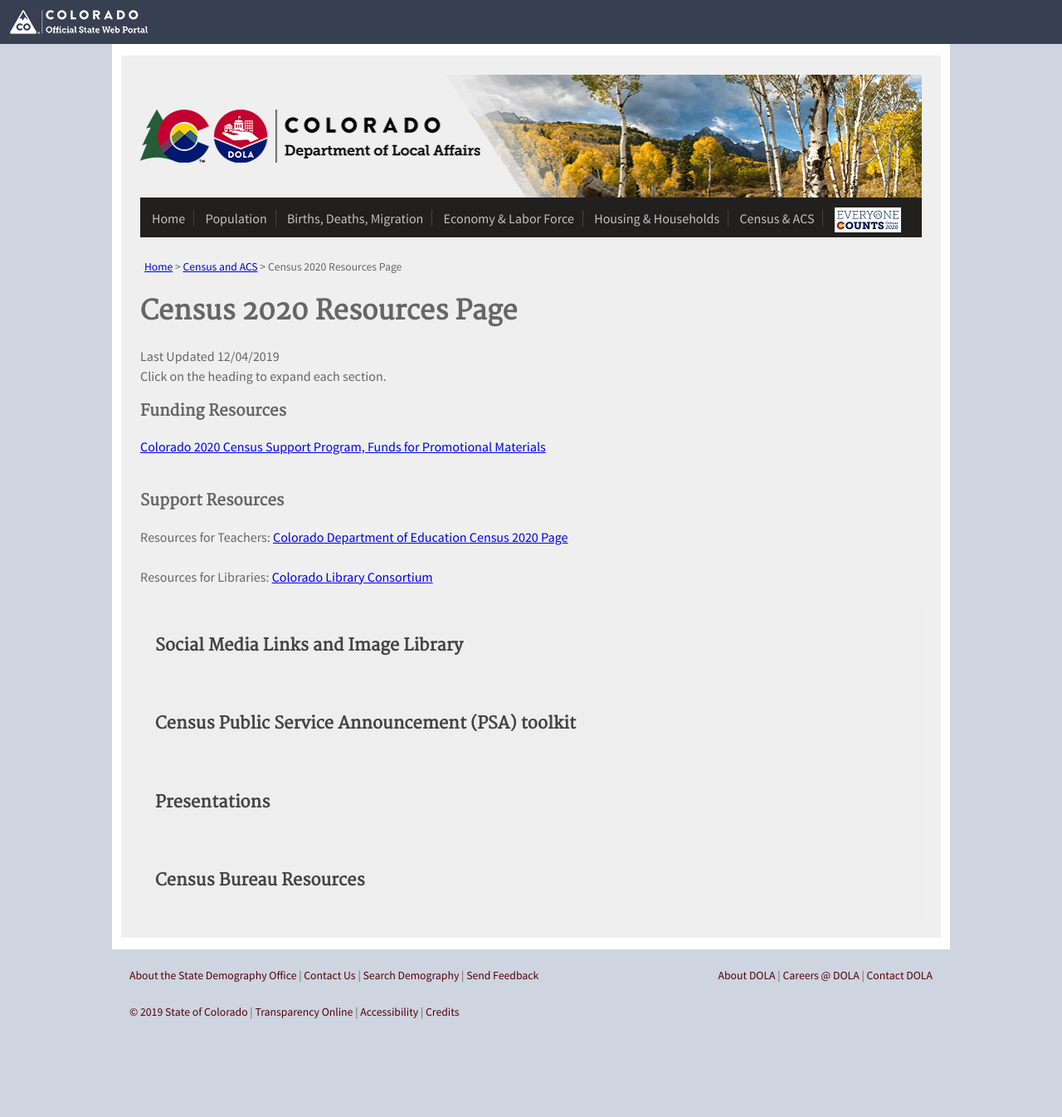
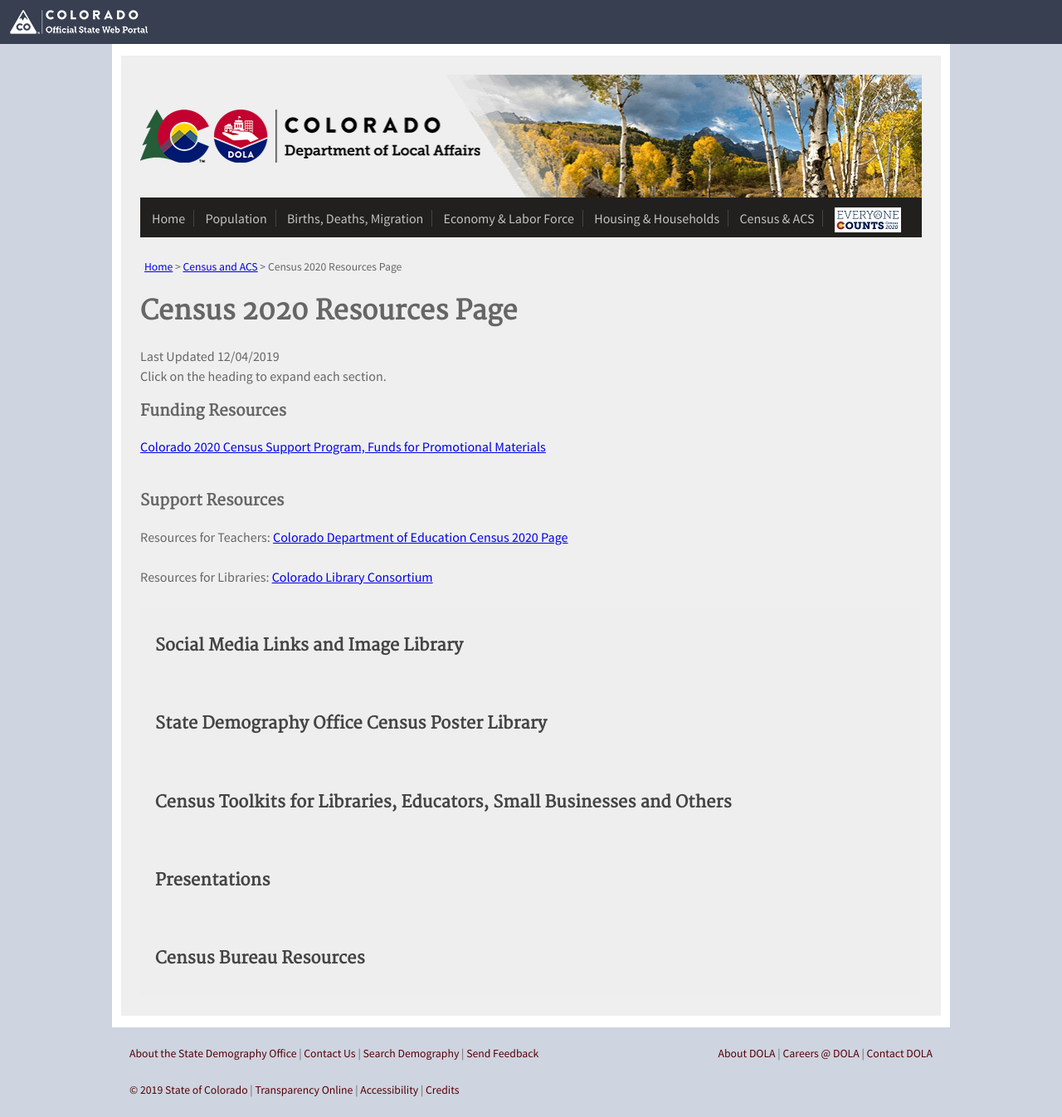
Before and after one commit to TBleess/Website_New, a Jekyll site: the page built from pages/5_CensusACS/2020-resources.html, in a window 1280 px wide. Shown: the whole page at 83% size. Built offline with Jekyll 4.4.1, drawn with Linux system fonts in a browser that asks for light colours; before the commit the page ends 1252 px from its top, so only the background shows below that; some of the changed lines change nothing that is shown.

Commit message:
Adding toolkits

```diff
--- a/pages/5_CensusACS/2020-resources.html
+++ b/pages/5_CensusACS/2020-resources.html
@@ -67,6 +67,7 @@
 <li>#BeHeard</li>
 <li>#BeSeen</li>
 <li>#BeCounted</li>
+<li>#CountAllKids</li>
 </ul>
 <h3>Links to logos and stock images</h3>
 The images here can be used in your posts and social media pages.  These links will direct you to a Google Drive page.
@@ -75,8 +76,20 @@
 <li><a href="https://drive.google.com/open?id=1zQ0P4vEW9JIFXmssaXrQogXUDHU0jKAs" target="_blank">Stock Images</a></li>
 </ul>
 </div>
-<button class="accordion"><h2>Census Public Service Announcement (PSA) toolkit</h2></button>
+<button class="accordion"><h2>State Demography Office Census Poster Library</h2></button>
 <div class="panel">
+<p>Census posters are a great way to raise awareness about the Census and its importance.
+The State Demography Office has developed a library of posters you can download and print locally.
+These posters can also be printed by IDS or your local printer.  The cost of printing is eligible for <a href="https://demography.dola.colorado.gov/census-acs/2020-CCSP/" target="_blank">CCSP</a> reimbursement.
+Posters can be customized by adding your logo or modifying the message.</p>
+<p>Please contact Justine May at <a href="mailto:justine.may@state.co.us">justine.may@state.co.us</a> for more information.</p>
+<ul>
+<li><a href="https://drive.google.com/open?id=1J-b5wEFpuEUd-Thk3LC-oeQBBbjWCYTk" target="_blank">State Demography Office Poster Library</a></li>
+</ul>
+</div>
+<button class="accordion"><h2>Census Toolkits for Libraries, Educators, Small Businesses and Others</h2></button>
+<div class="panel">
+<h3>Census Public Service Announcement (PSA) Toolkit</h3>
 <p>Census Bureau Public Service Announcements (PSA) are available in segments ranging from 15 seconds to a minute
   that can be aired during unpaid or donated TV, radio and online spots. They include information about our outreach
   initiatives such as “Statistics in Schools” and “The Undercount of Young Children” as well as general explainers on topics
@@ -88,6 +101,33 @@
   starting in early 2020. Other promotional materials will be posted to <a href="https://2020census.gov/" target="blank">2020census.gov</a> as they become available. </p>
 <p><a href="https://2020census.gov/en/partners/psa-toolkit.html" target="_blank">Access the Census PSA Toolkit here.</a></p>
  <p><b><a href="https://www.youtube.com/user/uscensusbureau" target="blank">2020 Census YouTube Channel</a></b></p>
+ <h3>CLIC Library Toolkit</h3>
+ <p>The Colorado Library Consortium (CLIC)  has developed a took kit for public libraries.  This toolkit provides resources for social media posts.</p>
+ <ul>
+ <li><a href="https://drive.google.com/open?id=1lkh6O2trB-_DDhURDobTNzBPQSruFlLc" target="_blank">CLIC Toolkit for Public Libraries PDF</a></li>
+ <li><a href="https://drive.google.com/open?id=1wMJpf9y1u58cLEXbl_F7odqcwm5J6EM8" target="_blank">CLIC Toolkit for Public Libraries Powerpoint</a></li>
+ </ul>
+ <h3>Early Childhood Census Toolkit</h3>
+<p>This toolkit, developed by the <a href="https://www.coloradokids.org/" target="_blank">Colorado Children's Campaign</a> and
+the <a href="http://www.cde.state.co.us/communications/uscensus" target="_blank">Colorado State Department of Education</a> provides resources for Preschool teachers.
+The materials include messaging and social media strategies directed towards improvign the count of young children.  There are links to Census materials developed by the Census Bureau and
+the State Demography Office.</p>
+<ul>
+<li><a href="https://drive.google.com/open?id=1Dxji02mWhUFqAUCQYk4CiZTrFr-Ap370" tarbet="_blank">Early Childhood Census Toolkit</a></li>
+</ul>
+<h3>Small Business Toolkit</h3>
+This toolkit, developed by the <a href="https://www.cobrt.com/" target="_blank">Colorado Business Roundtable</a> and <a href="https://www.strongnation.org/readynation" target="_blank">Ready Nation</a>
+provides information for Small Business Owners about the 2020 Census and how they can encourage their employees and customers to respond to the Census.</p>
+<ul>
+<li><a href="https://drive.google.com/open?id=1Y_hKf_QY5WwuCakFkQ7wkjls8XSgkxrp" target="_blank">Small Business Toolkit</a></li>
+</ul>
+<p>Also, see the video below features the Colorado Small Business Roundtable and Rossmary Rodriguez of <a href="https://www.togetherwecount.org/" tarbet="_blank">Together We Count</a>
+discussing the 2020 Census and its importance for small businesses.</p>
+<br><br>
+<iframe width="420" height="315"
+     src="https://www.youtube.com/embed/pN4BF_NayH4">
+</iframe>
+<br><br>
 </div>
 <button class="accordion"><h2>Presentations</h2></button>
 <div class="panel">
```
